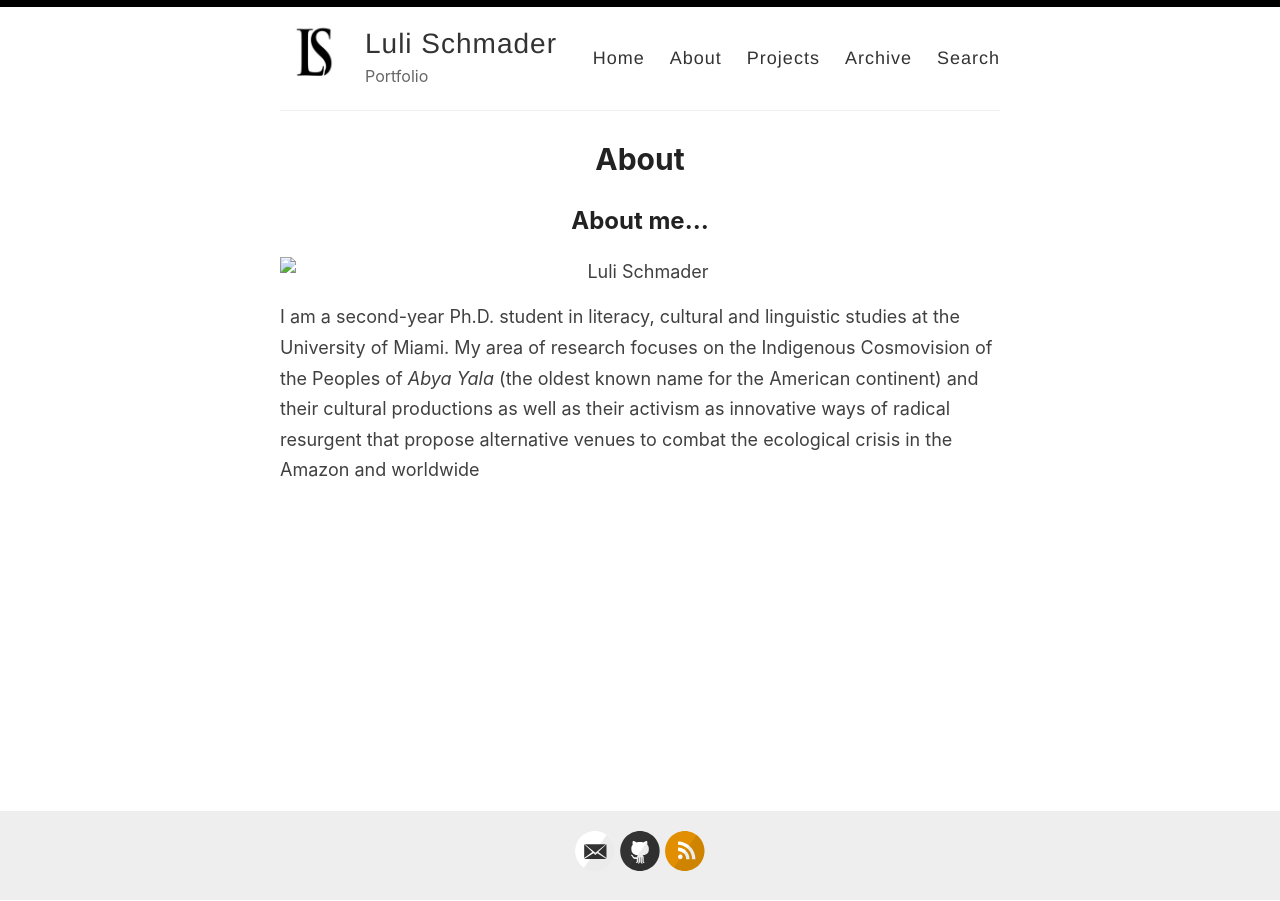
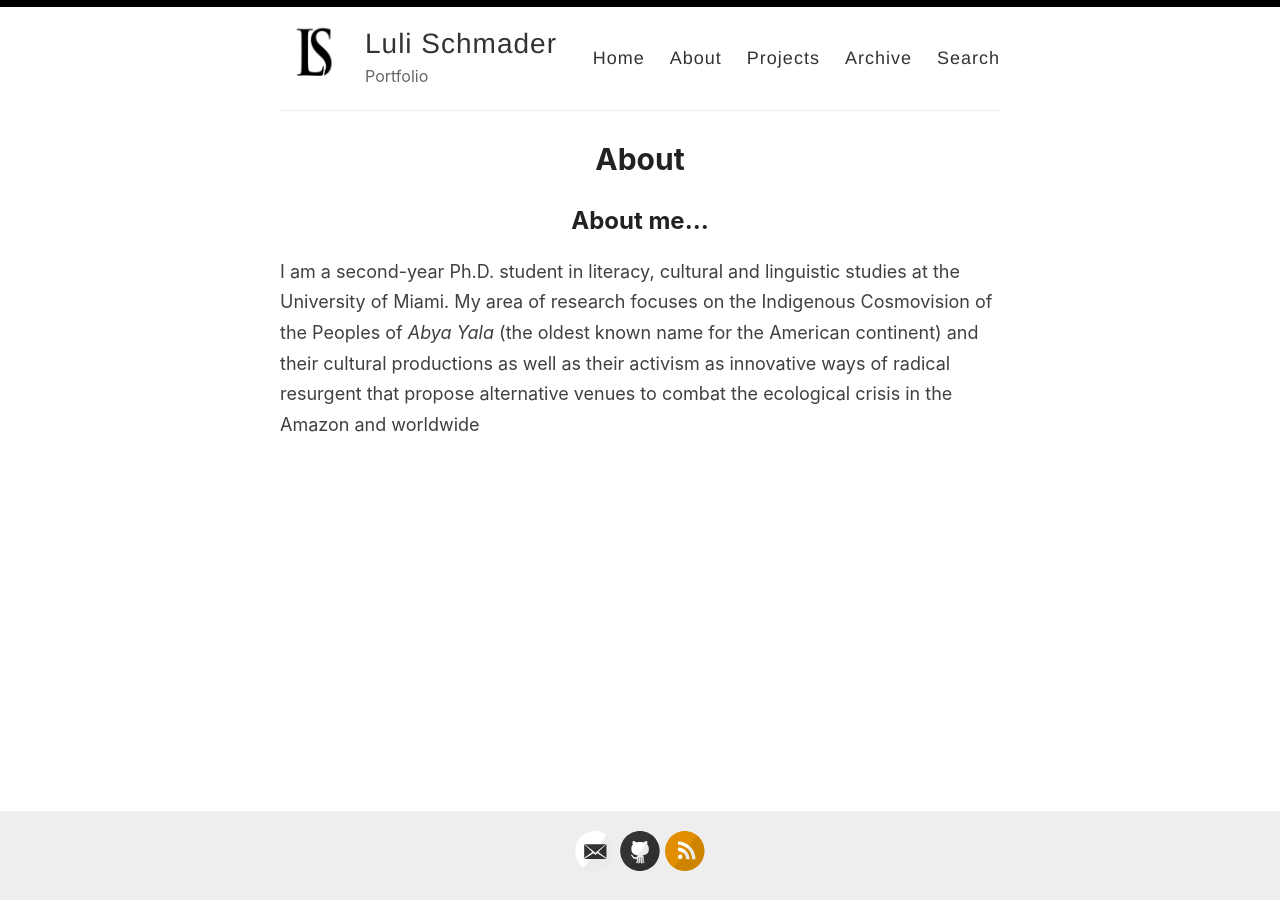
Before and after one commit to lulischmader/lulischmader.github.io, a Jekyll site: the page built from _pages/about.md, in a window 1280 px wide. Built offline with Jekyll 4.4.1, drawn with Linux system fonts in a browser that asks for light colours.

Commit message:
Update about.md

```diff
--- a/_pages/about.md
+++ b/_pages/about.md
@@ -6,6 +6,5 @@ permalink: /about/
 
 ## About me...
 
-![Luli Schmader](/lulischmader/lulischmader.github.io/blob/master/images/Luli.png)
 
 > I am a second-year Ph.D. student in literacy, cultural and linguistic studies at the University of Miami. My area of research focuses on the Indigenous Cosmovision of the Peoples of *Abya Yala* (the oldest known name for the American continent) and their cultural productions as well as their activism as innovative ways of radical resurgent that propose alternative venues to combat the ecological crisis in the Amazon and worldwide
```
